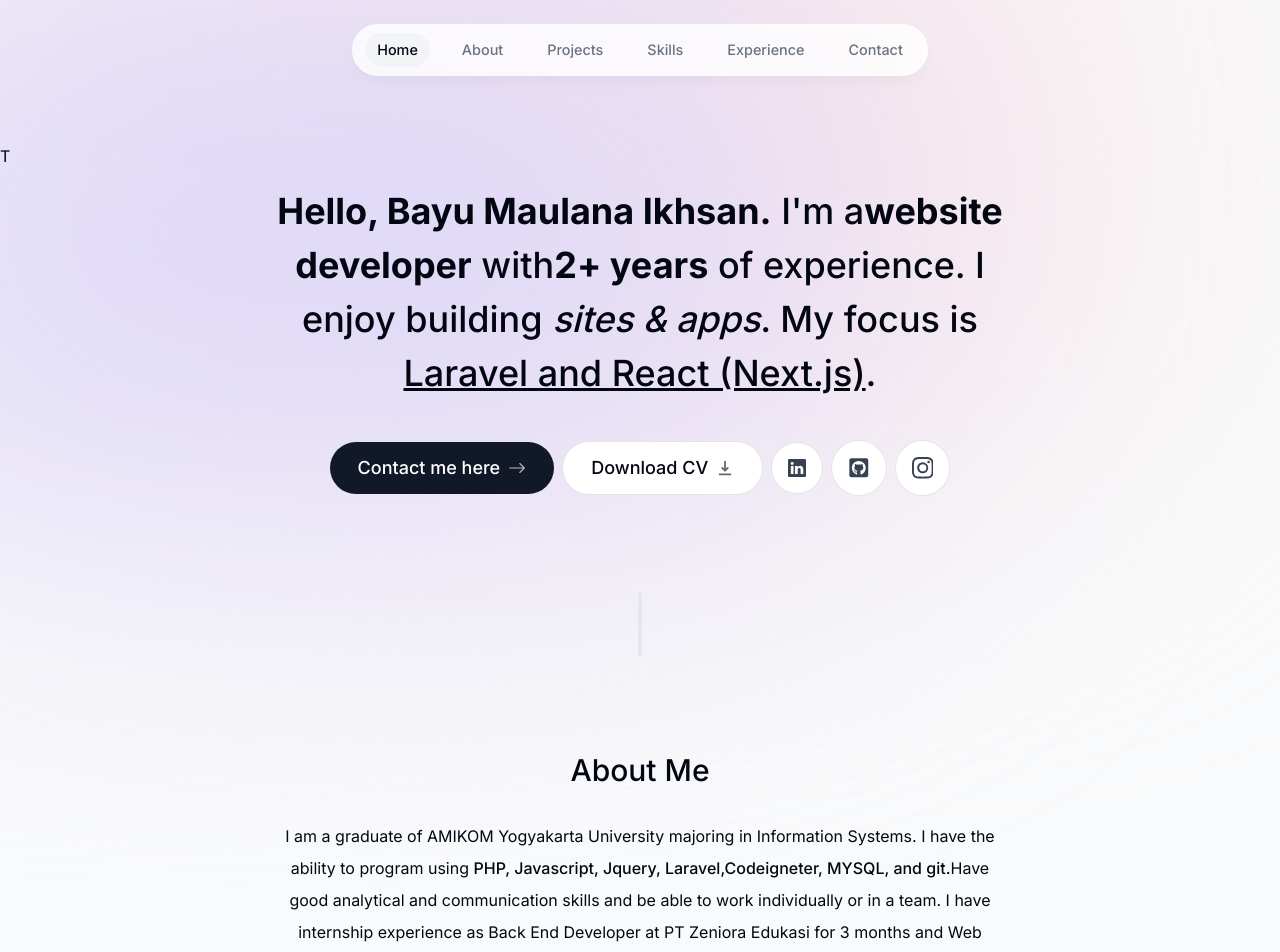
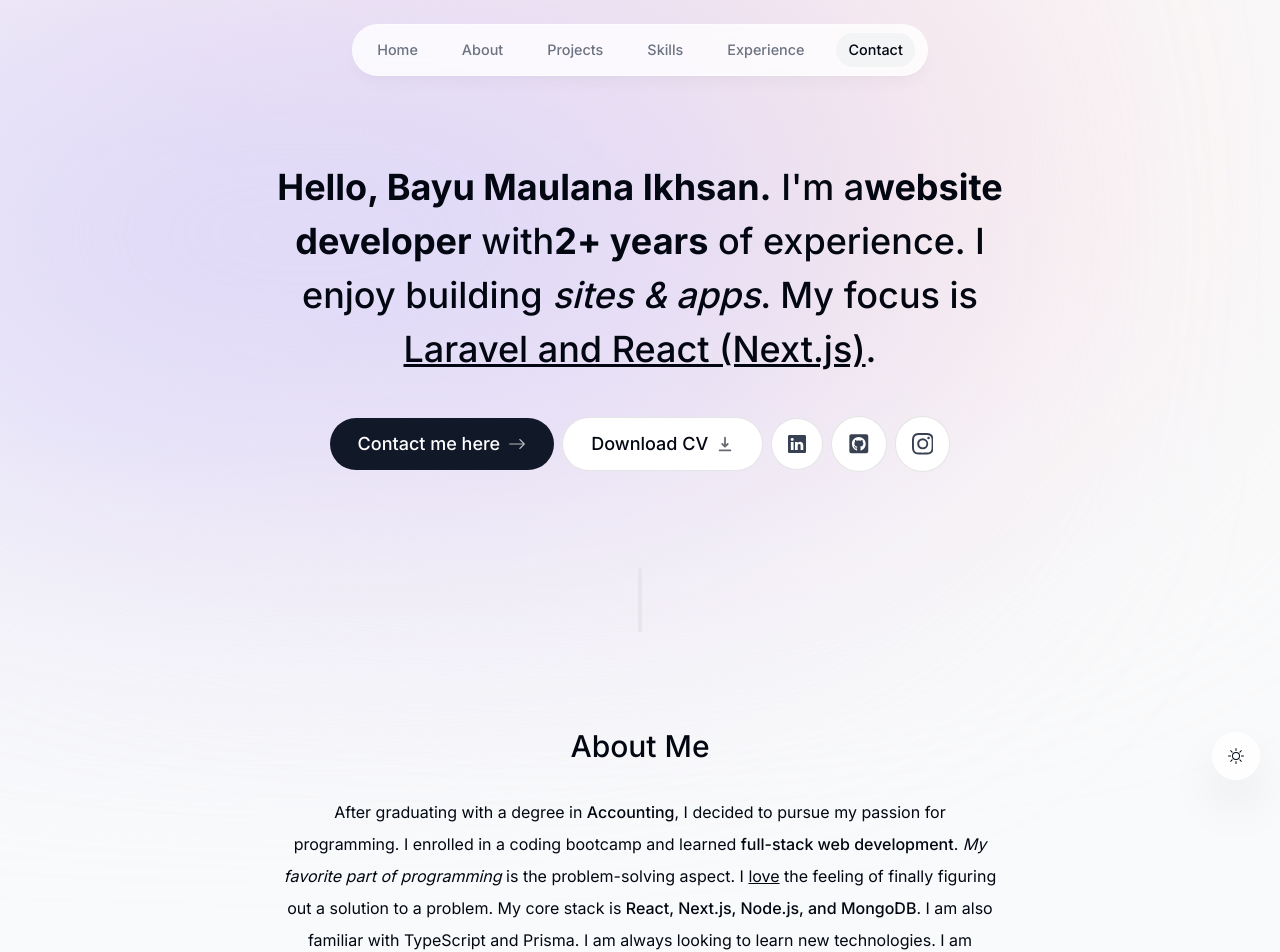
Before and after one commit to Bayumaul/portofolio-next, a Next.js app: page / in a window 1280 px wide. Shown: the top 952 px of the page. Built offline with nearby package versions, Linux system fonts and the light colour scheme; no server answers.

Commit message:
update some layout and add dark mode

```diff
--- a/app/layout.tsx
+++ b/app/layout.tsx
@@ -1,14 +1,18 @@
+import Header from "@/components/header";
 import "./globals.css";
-import type { Metadata } from "next";
 import { Inter } from "next/font/google";
-import Header from "@/components/header";
 import ActiveSectionContextProvider from "@/context/active-section-context";
-const inter = Inter({ subsets: ["latin"] });
+import Footer from "@/components/footer";
+import ThemeSwitch from "@/components/theme-switch";
+import ThemeContextProvider from "@/context/theme-context";
 import { Toaster } from "react-hot-toast";
 
-export const metadata: Metadata = {
-  title: "Bayu Maulana Ikhsan | Portofolio",
-  description: "Laravel Developer, Website Developer",
+const inter = Inter({ subsets: ["latin"] });
+
+export const metadata = {
+  title: "Bayu Maulana Ikhsan | Personal Portfolio",
+  description:
+    "Bayu Maulana Ikhsan is a full-stack developer with 2 years of experience.",
 };
 
 export default function RootLayout({
@@ -19,16 +23,21 @@ export default function RootLayout({
   return (
     <html lang="en" className="!scroll-smooth">
       <body
-        className={`${inter.className} bg-gray-50 text-gray-950 relative h-[5000px] pt-28 sm:pt-36`}
+        className={`${inter.className} bg-gray-50 text-gray-950 relative pt-28 sm:pt-36 dark:bg-gray-900 dark:text-gray-50 dark:text-opacity-90`}
       >
         <div className="bg-[#fbe2e3] absolute top-[-6rem] -z-10 right-[11rem] h-[31.25rem] w-[31.25rem] rounded-full blur-[10rem] sm:w-[68.75rem] dark:bg-[#946263]"></div>
         <div className="bg-[#dbd7fb] absolute top-[-1rem] -z-10 left-[-35rem] h-[31.25rem] w-[50rem] rounded-full blur-[10rem] sm:w-[68.75rem] md:left-[-33rem] lg:left-[-28rem] xl:left-[-15rem] 2xl:left-[-5rem] dark:bg-[#676394]"></div>
-        <ActiveSectionContextProvider>
-          <Header />
-          {/* {children} */}T
-          <Toaster />
-        </ActiveSectionContextProvider>
-        {children}
+
+        <ThemeContextProvider>
+          <ActiveSectionContextProvider>
+            <Header />
+            {children}
+            <Footer />
+
+            <Toaster position="top-right" />
+            <ThemeSwitch />
+          </ActiveSectionContextProvider>
+        </ThemeContextProvider>
       </body>
     </html>
   );
--- a/components/about.tsx
+++ b/components/about.tsx
@@ -1,29 +1,25 @@
 "use client";
-import React, { useEffect } from "react";
+
+import React from "react";
 import SectionHeading from "./section-heading";
 import { motion } from "framer-motion";
-import { useInView } from "react-intersection-observer";
-import { useActiveSectionContext } from "@/context/active-section-context";
-// import { useSectionInView } from "@/lib/hooks";
+import { useSectionInView } from "@/lib/hooks";
 
 export default function About() {
-  // const { ref, inView } = useInView();
-  // const { setActiveSection } = useActiveSectionContext();
-  // if (inView) {
-  //   setActiveSection("About");
-  // }
+  const { ref } = useSectionInView("About");
+
   return (
     <motion.section
+      ref={ref}
       className="mb-28 max-w-[45rem] text-center leading-8 sm:mb-40 scroll-mt-28"
       initial={{ opacity: 0, y: 100 }}
       animate={{ opacity: 1, y: 0 }}
       transition={{ delay: 0.175 }}
       id="about"
-      // ref={ref}
     >
       <SectionHeading>About me</SectionHeading>
       <p className="mb-3">
-        {/* After graduating with a degree in{" "}
+        After graduating with a degree in{" "}
         <span className="font-medium">Accounting</span>, I decided to pursue my
         passion for programming. I enrolled in a coding bootcamp and learned{" "}
         <span className="font-medium">full-stack web development</span>.{" "}
@@ -37,30 +33,17 @@ export default function About() {
         . I am also familiar with TypeScript and Prisma. I am always looking to
         learn new technologies. I am currently looking for a{" "}
         <span className="font-medium">full-time position</span> as a software
-        developer. */}
-        I am a graduate of AMIKOM Yogyakarta University majoring in Information
-        Systems. I have the ability to program using{" "}
-        <span className="font-medium">
-          PHP, Javascript, Jquery, Laravel,Codeigneter, MYSQL, and git.
-        </span>
-        Have good analytical and communication skills and be able to work
-        individually or in a team. I have internship experience as Back End
-        Developer at PT Zeniora Edukasi for 3 months and Web Programmer at PT
-        Time Excelindo for 6 months. I have work experience as a Software
-        Engineer at PT Mandala Dwi Pantara Proteksi for 1 year.
+        developer.
       </p>
 
-      {/* <p>
+      <p>
         <span className="italic">When I'm not coding</span>, I enjoy playing
         video games, watching movies, and playing with my dog. I also enjoy{" "}
         <span className="font-medium">learning new things</span>. I am currently
         learning about{" "}
         <span className="font-medium">history and philosophy</span>. I'm also
         learning how to play the guitar.
-      </p> */}
+      </p>
     </motion.section>
   );
 }
-function useSectionInView(arg0: string): { ref: any } {
-  throw new Error("Function not implemented.");
-}
--- a/components/contact.tsx
+++ b/components/contact.tsx
@@ -1,17 +1,21 @@
 "use client";
+
 import React from "react";
 import SectionHeading from "./section-heading";
-import { FaPaperPlane } from "react-icons/fa";
+import { motion } from "framer-motion";
+import { useSectionInView } from "@/lib/hooks";
+import { sendEmail } from "@/actions/sendEmail";
 import SubmitBtn from "./submit-btn";
-import { motion } from "framer-motion";
-import { sendEmail } from "@/actions/sendEmail";
 import toast from "react-hot-toast";
 
 export default function Contact() {
+  const { ref } = useSectionInView("Contact");
+
   return (
     <motion.section
       id="contact"
-      className="scroll-mt-28 mb-20 sm:mb-28 w-[min(100%,38rem)] text-center"
+      ref={ref}
+      className="mb-20 sm:mb-28 w-[min(100%,38rem)] text-center"
       initial={{
         opacity: 0,
       }}
@@ -26,13 +30,15 @@ export default function Contact() {
       }}
     >
       <SectionHeading>Contact me</SectionHeading>
+
       <p className="text-gray-700 -mt-6 dark:text-white/80">
         Please contact me directly at{" "}
         <a className="underline" href="mailto:bayu.maulanaikhsan123@gmail.com">
           bayu.maulanaikhsan123@gmail.com
         </a>{" "}
         or through this form.
-      </p>{" "}
+      </p>
+
       <form
         className="mt-10 flex flex-col dark:text-black"
         action={async (formData) => {
@@ -50,6 +56,7 @@ export default function Contact() {
           className="h-14 px-4 rounded-lg borderBlack dark:bg-white dark:bg-opacity-80 dark:focus:bg-opacity-100 transition-all dark:outline-none"
           name="senderEmail"
           type="email"
+          required
           maxLength={500}
           placeholder="Your email"
         />
@@ -57,15 +64,9 @@ export default function Contact() {
           className="h-52 my-3 rounded-lg borderBlack p-4 dark:bg-white dark:bg-opacity-80 dark:focus:bg-opacity-100 transition-all dark:outline-none"
           name="message"
           placeholder="Your message"
+          required
           maxLength={5000}
         />
-        {/* <button
-          type="submit"
-          className="group flex items-center justify-center gap-2 h-[3rem] w-[8rem] bg-gray-900 text-white rounded-full outline-none transition-all focus:scale-110 hover:scale-110 hover:bg-gray-950 active:scale-105 dark:bg-white dark:bg-opacity-10 disabled:scale-100 disabled:bg-opacity-65"
-        >
-          Submit{" "}
-          <FaPaperPlane className="text-xs opacity-70 transition-all group-hover:translate-x-1 group-hover:-translate-y-1" />{" "}
-        </button> */}
         <SubmitBtn />
       </form>
     </motion.section>
--- a/components/experience.tsx
+++ b/components/experience.tsx
@@ -12,30 +12,35 @@ import { useSectionInView } from "@/lib/hooks";
 import { useTheme } from "@/context/theme-context";
 
 export default function Experience() {
-  // const { ref } = useSectionInView("Experience");
-  // const { theme } = useTheme();
+  const { ref } = useSectionInView("Experience");
+  const { theme } = useTheme();
 
   return (
-    <section id="experience" className="scroll-mt-28 mb-28 sm:mb-40">
+    <section id="experience" ref={ref} className="scroll-mt-28 mb-28 sm:mb-40">
       <SectionHeading>My experience</SectionHeading>
       <VerticalTimeline lineColor="">
         {experiencesData.map((item, index) => (
           <React.Fragment key={index}>
             <VerticalTimelineElement
               contentStyle={{
-                background: "#f3f4f6",
+                background:
+                  theme === "light" ? "#f3f4f6" : "rgba(255, 255, 255, 0.05)",
                 boxShadow: "none",
                 border: "1px solid rgba(0, 0, 0, 0.05)",
                 textAlign: "left",
                 padding: "1.3rem 2rem",
               }}
               contentArrowStyle={{
-                borderRight: "0.4rem solid #9ca3af",
+                borderRight:
+                  theme === "light"
+                    ? "0.4rem solid #9ca3af"
+                    : "0.4rem solid rgba(255, 255, 255, 0.5)",
               }}
               date={item.date}
               icon={item.icon}
               iconStyle={{
-                background: "white",
+                background:
+                  theme === "light" ? "white" : "rgba(255, 255, 255, 0.15)",
                 fontSize: "1.5rem",
               }}
             >
--- /dev/null
+++ b/components/footer.tsx
@@ -0,0 +1,17 @@
+import React from "react";
+
+export default function Footer() {
+  const currentYear = new Date().getFullYear();
+  return (
+    <footer className="mb-10 px-4 text-center text-gray-500">
+      <small className="mb-2 block text-xs">
+        &copy; {currentYear} Bayu Maulana Ikhsan. All rights reserved.
+      </small>
+      <p className="text-xs">
+        <span className="font-semibold">About this website:</span> built with
+        React & Next.js (App Router & Server Actions), TypeScript, Tailwind CSS,
+        Framer Motion, React Email & Resend, Vercel hosting.
+      </p>
+    </footer>
+  );
+}
--- a/components/intro.tsx
+++ b/components/intro.tsx
@@ -7,8 +7,11 @@ import Link from "next/link";
 import { BsArrowRight, BsLinkedin, BsInstagram } from "react-icons/bs";
 import { HiDownload } from "react-icons/hi";
 import { FaGithubSquare } from "react-icons/fa";
+import { useSectionInView } from "@/lib/hooks";
 
 export default function Intro() {
+  const { ref } = useSectionInView("Home", 0.5);
+
   return (
     <section
       id="home"
--- a/components/projects.tsx
+++ b/components/projects.tsx
@@ -4,13 +4,13 @@ import React from "react";
 import SectionHeading from "./section-heading";
 import { projectsData } from "@/lib/data";
 import Project from "./project";
-// import { useSectionInView } from "@/lib/hooks";
+import { useSectionInView } from "@/lib/hooks";
 
 export default function Projects() {
-  //   const { ref } = useSectionInView("Projects", 0.5);
+  const { ref } = useSectionInView("Projects", 0.5);
 
   return (
-    <section id="projects" className="scroll-mt-28 mb-28">
+    <section id="projects" ref={ref} className="scroll-mt-28 mb-28">
       <SectionHeading>My projects</SectionHeading>
       <div className="row">
         {projectsData.map((project, index) => (
--- a/components/skills.tsx
+++ b/components/skills.tsx
@@ -21,12 +21,12 @@ const fadeInAnimationVariants = {
 };
 
 export default function Skills() {
-  // const { ref } = useSectionInView("Skills");
+  const { ref } = useSectionInView("Skills");
 
   return (
     <section
       id="skills"
-      // ref={ref}
+      ref={ref}
       className="mb-28 max-w-[53rem] scroll-mt-28 text-center sm:mb-40"
     >
       <SectionHeading>My skills</SectionHeading>
--- /dev/null
+++ b/components/theme-switch.tsx
@@ -0,0 +1,18 @@
+"use client";
+
+import { useTheme } from "@/context/theme-context";
+import React from "react";
+import { BsMoon, BsSun } from "react-icons/bs";
+
+export default function ThemeSwitch() {
+  const { theme, toggleTheme } = useTheme();
+
+  return (
+    <button
+      className="fixed bottom-5 right-5 bg-white w-[3rem] h-[3rem] bg-opacity-80 backdrop-blur-[0.5rem] border border-white border-opacity-40 shadow-2xl rounded-full flex items-center justify-center hover:scale-[1.15] active:scale-105 transition-all dark:bg-gray-950"
+      onClick={toggleTheme}
+    >
+      {theme === "light" ? <BsSun /> : <BsMoon />}
+    </button>
+  );
+}
```
